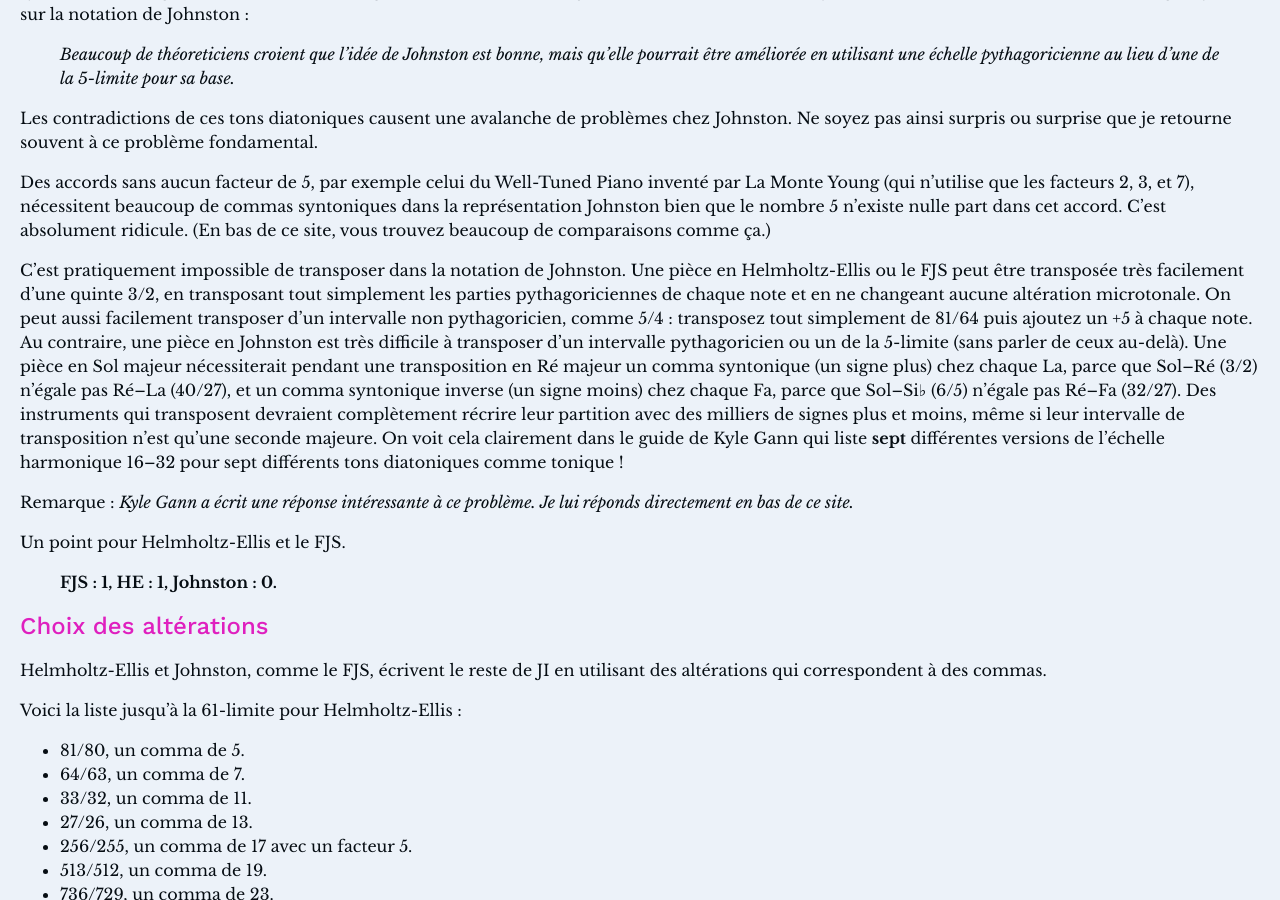
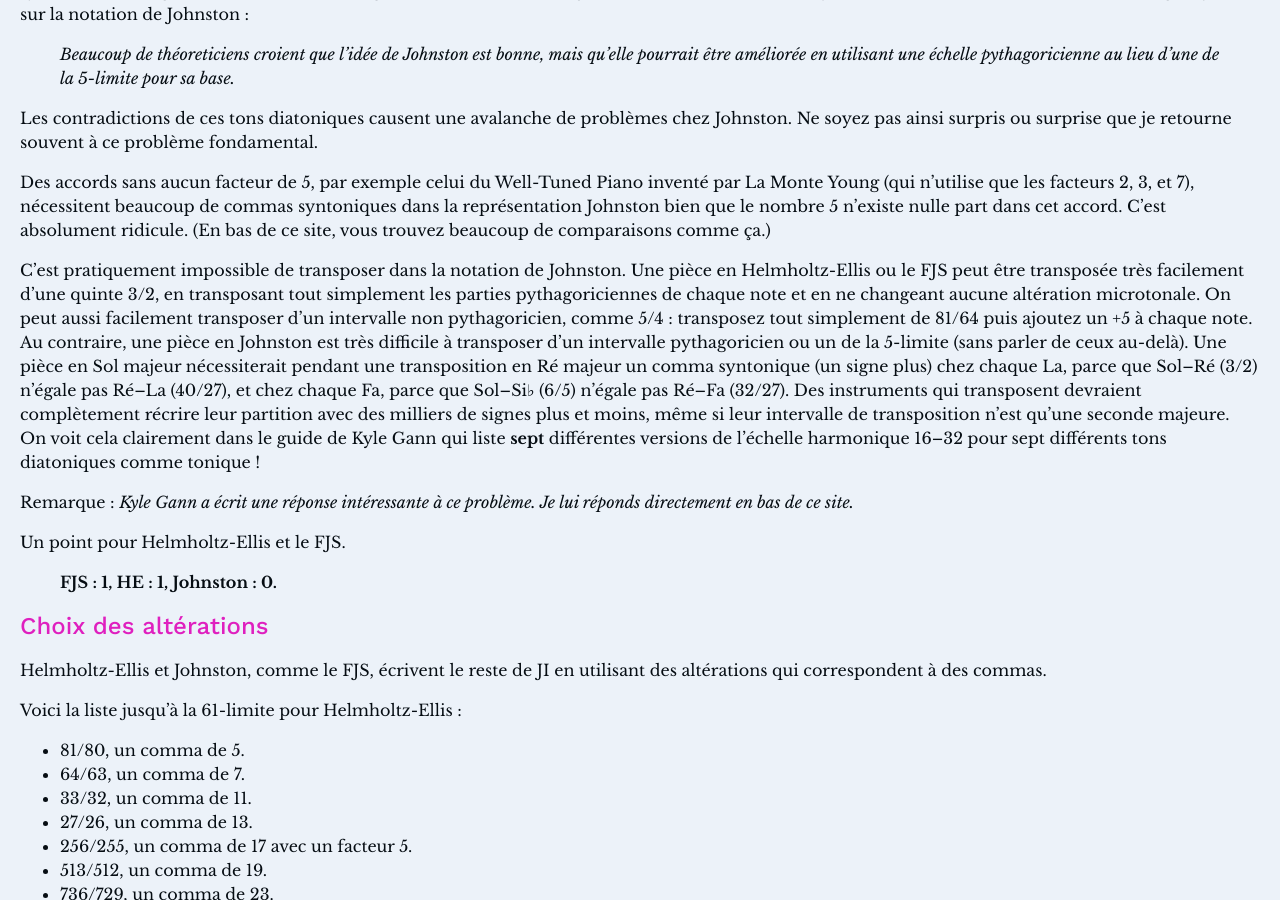
Before and after one commit to misotanni/misotanni.github.io, a Jekyll site: the page built from fjs/fr/compare.md, in a window 1280 px wide and 900 px high, scrolled down 1030 px. Built offline with Jekyll 4.4.1, drawn with Linux system fonts in a browser that asks for light colours; our own code applies the rules of GitHub Pages for plain Markdown files; formulas are drawn with MathJax 3.

Commit message:
ANOTHER ERROR IN BJ

```diff
--- a/fjs/fr/compare.md
+++ b/fjs/fr/compare.md
@@ -36,7 +36,7 @@ Les contradictions de ces tons diatoniques causent une avalanche de problèmes c
 
 Des accords sans aucun facteur de 5, par exemple celui du Well-Tuned Piano inventé par La Monte Young (qui n'utilise que les facteurs 2, 3, et 7), nécessitent beaucoup de commas syntoniques dans la représentation Johnston bien que le nombre 5 n'existe nulle part dans cet accord. C'est absolument ridicule. (En bas de ce site, vous trouvez beaucoup de comparaisons comme ça.)
 
-C'est pratiquement impossible de transposer dans la notation de Johnston. Une pièce en Helmholtz-Ellis ou le FJS peut être transposée très facilement d'une quinte 3/2, en transposant tout simplement les parties pythagoriciennes de chaque note et en ne changeant aucune altération microtonale. On peut aussi facilement transposer d'un intervalle non pythagoricien, comme 5/4 : transposez tout simplement de 81/64 puis ajoutez un +5 à chaque note. Au contraire, une pièce en Johnston est très difficile à transposer d'un intervalle pythagoricien ou un de la 5-limite (sans parler de ceux au-delà). Une pièce en Sol majeur nécessiterait pendant une transposition en Ré majeur un comma syntonique (un signe plus) chez chaque La, parce que Sol–Ré (3/2) n'égale pas Ré–La (40/27), et un comma syntonique inverse (un signe moins) chez chaque Fa, parce que Sol–Si♭ (6/5) n'égale pas Ré–Fa (32/27). Des instruments qui transposent devraient complètement récrire leur partition avec des milliers de signes plus et moins, même si leur intervalle de transposition n'est qu'une seconde majeure. On voit cela clairement dans le guide de Kyle Gann qui liste **sept** différentes versions de l'échelle harmonique 16–32 pour sept différents tons diatoniques comme tonique !
+C'est pratiquement impossible de transposer dans la notation de Johnston. Une pièce en Helmholtz-Ellis ou le FJS peut être transposée très facilement d'une quinte 3/2, en transposant tout simplement les parties pythagoriciennes de chaque note et en ne changeant aucune altération microtonale. On peut aussi facilement transposer d'un intervalle non pythagoricien, comme 5/4 : transposez tout simplement de 81/64 puis ajoutez un +5 à chaque note. Au contraire, une pièce en Johnston est très difficile à transposer d'un intervalle pythagoricien ou un de la 5-limite (sans parler de ceux au-delà). Une pièce en Sol majeur nécessiterait pendant une transposition en Ré majeur un comma syntonique (un signe plus) chez chaque La, parce que Sol–Ré (3/2) n'égale pas Ré–La (40/27), et chez chaque Fa, parce que Sol–Si♭ (6/5) n'égale pas Ré–Fa (32/27). Des instruments qui transposent devraient complètement récrire leur partition avec des milliers de signes plus et moins, même si leur intervalle de transposition n'est qu'une seconde majeure. On voit cela clairement dans le guide de Kyle Gann qui liste **sept** différentes versions de l'échelle harmonique 16–32 pour sept différents tons diatoniques comme tonique !
 
 Remarque : *Kyle Gann a écrit une réponse intéressante à ce problème. Je lui réponds directement en bas de ce site.*
 
```
Also changed, not shown: fjs/de/compare.md (+1 -1 lines), fjs/en/compare.md (+1 -1 lines), fjs/pl/compare.md (+1 -1 lines).
